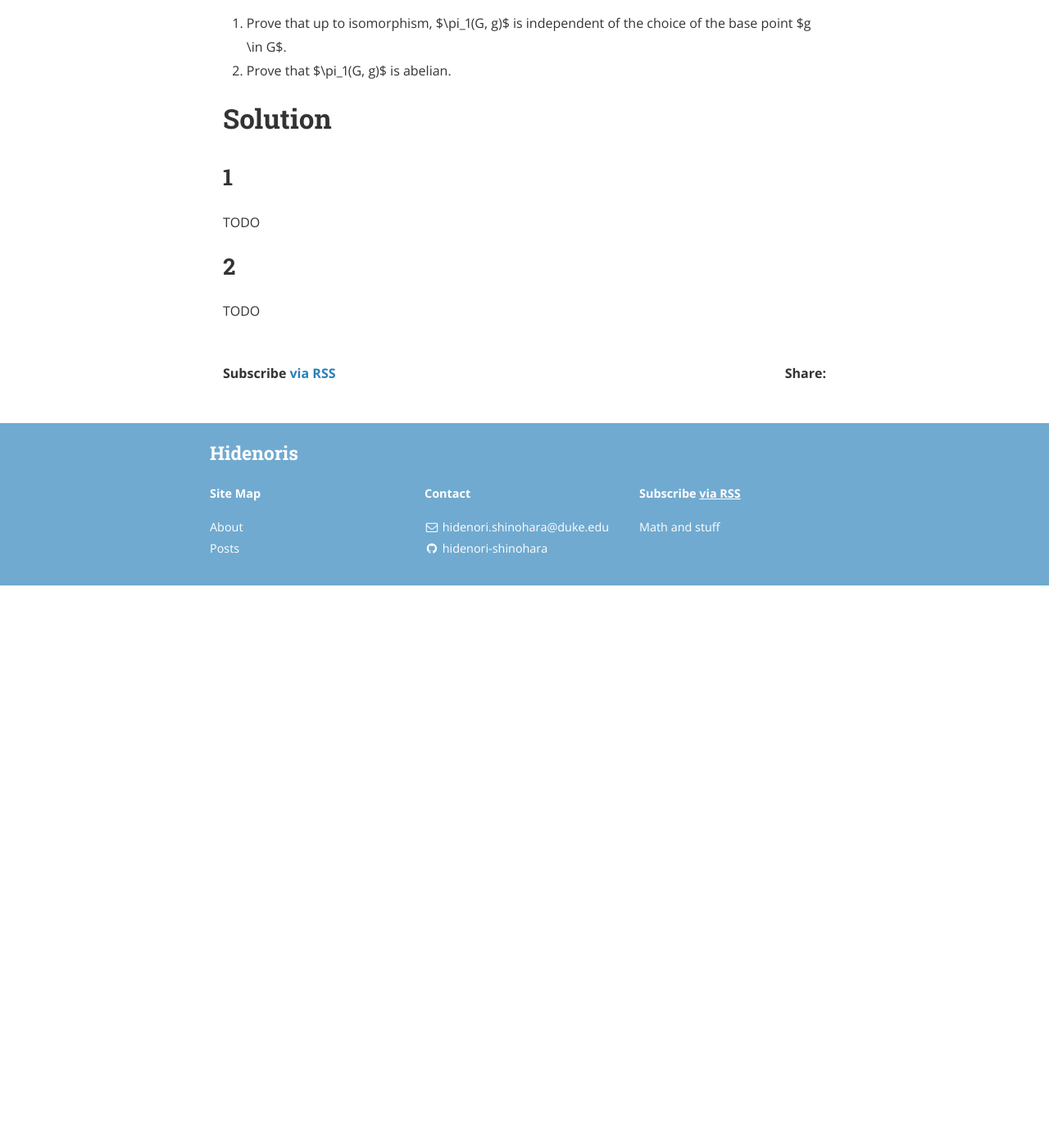
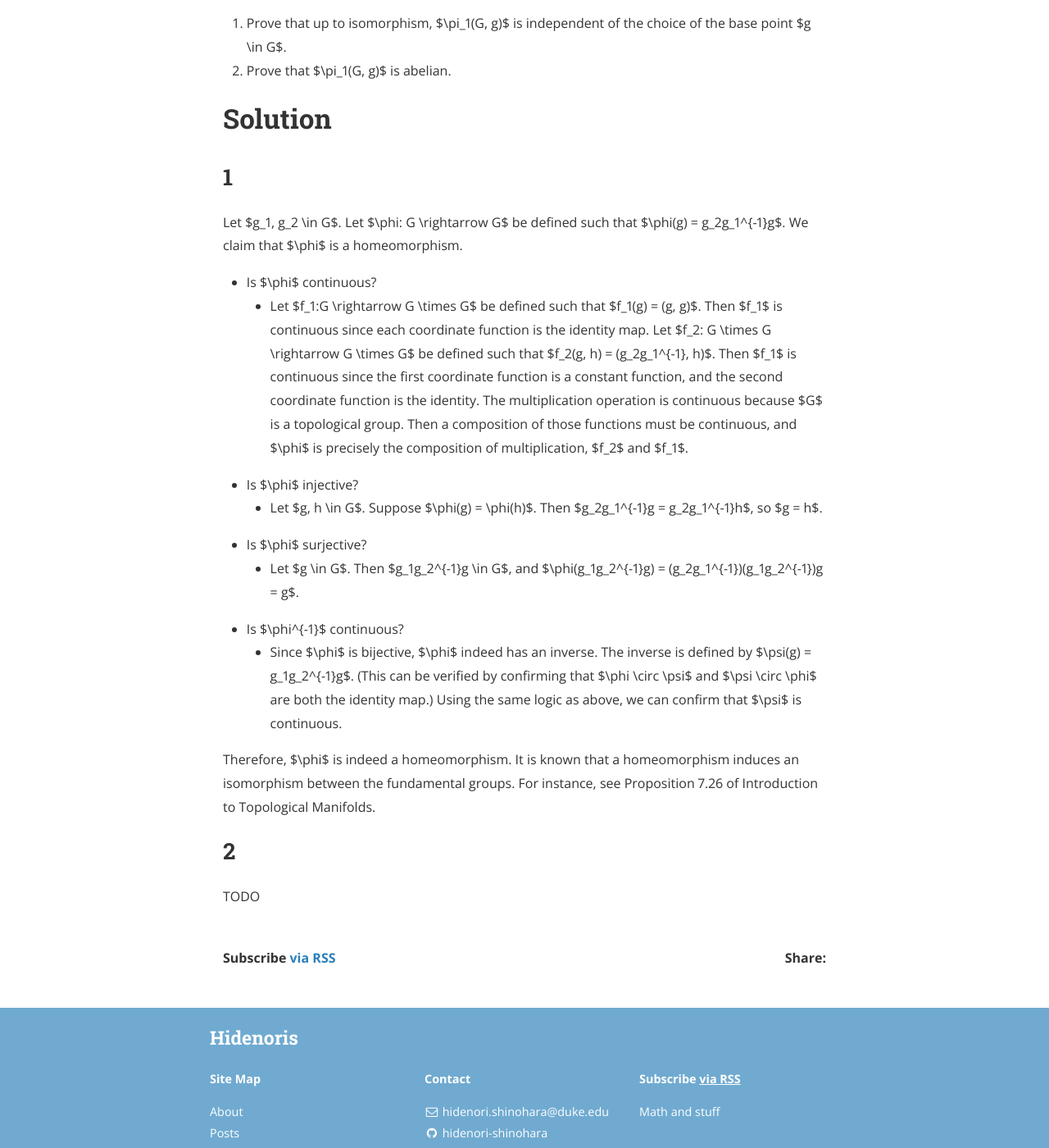
Before and after one commit to hidenori-shinohara/hidenori-shinohara.github.io, a Jekyll site: the page built from _posts/introduction_to_topological_manifolds/chapter7/2019-08-17-topological-group-pr-7-5.md, in a window 1280 px wide and 1400 px high, scrolled down 446 px. Shown: the whole window at 82% size. Built offline with Jekyll 4.4.1, drawn with Linux system fonts in a browser that asks for light colours; nearby versions of some CDN libraries; before the commit the page ends 1160 px from its top, so only the background shows below that.

Commit message:
Finish the first part of Problem 7-5

```diff
--- a/_posts/introduction_to_topological_manifolds/chapter7/2019-08-17-topological-group-pr-7-5.md
+++ b/_posts/introduction_to_topological_manifolds/chapter7/2019-08-17-topological-group-pr-7-5.md
@@ -14,6 +14,34 @@ Let $G$ be a [topological group](https://en.wikipedia.org/wiki/Topological_group
 # Solution
 
 ## 1
-TODO
+Let $g_1, g_2 \in G$.
+Let $\phi: G \rightarrow G$ be defined such that $\phi(g) = g_2g_1^{-1}g$.
+We claim that $\phi$ is a homeomorphism.
+
+* Is $\phi$ continuous?
+    * Let $f_1:G \rightarrow G \times G$ be defined such that $f_1(g) = (g, g)$.
+      Then $f_1$ is continuous since each coordinate function is the identity map.
+      Let $f_2: G \times G \rightarrow G \times G$ be defined such that $f_2(g, h) = (g_2g_1^{-1}, h)$.
+      Then $f_1$ is continuous since the first coordinate function is a constant function, and the second coordinate function is the identity.
+      The multiplication operation is continuous because $G$ is a topological group.
+      Then a composition of those functions must be continuous, and $\phi$ is precisely the composition of multiplication, $f_2$ and $f_1$.
+* Is $\phi$ injective?
+    * Let $g, h \in G$.
+      Suppose $\phi(g) = \phi(h)$.
+      Then $g_2g_1^{-1}g = g_2g_1^{-1}h$, so $g = h$.
+* Is $\phi$ surjective?
+    * Let $g \in G$.
+      Then $g_1g_2^{-1}g \in G$, and $\phi(g_1g_2^{-1}g) = (g_2g_1^{-1})(g_1g_2^{-1})g = g$.
+* Is $\phi^{-1}$ continuous?
+    * Since $\phi$ is bijective, $\phi$ indeed has an inverse.
+      The inverse is defined by $\psi(g) = g_1g_2^{-1}g$.
+      (This can be verified by confirming that $\phi \circ \psi$ and $\psi \circ \phi$ are both the identity map.)
+      Using the same logic as above, we can confirm that $\psi$ is continuous.
+
+Therefore, $\phi$ is indeed a homeomorphism.
+It is known that a homeomorphism induces an isomorphism between the fundamental groups.
+For instance, see Proposition 7.26 of Introduction to Topological Manifolds.
+
+
 ## 2
 TODO
```
